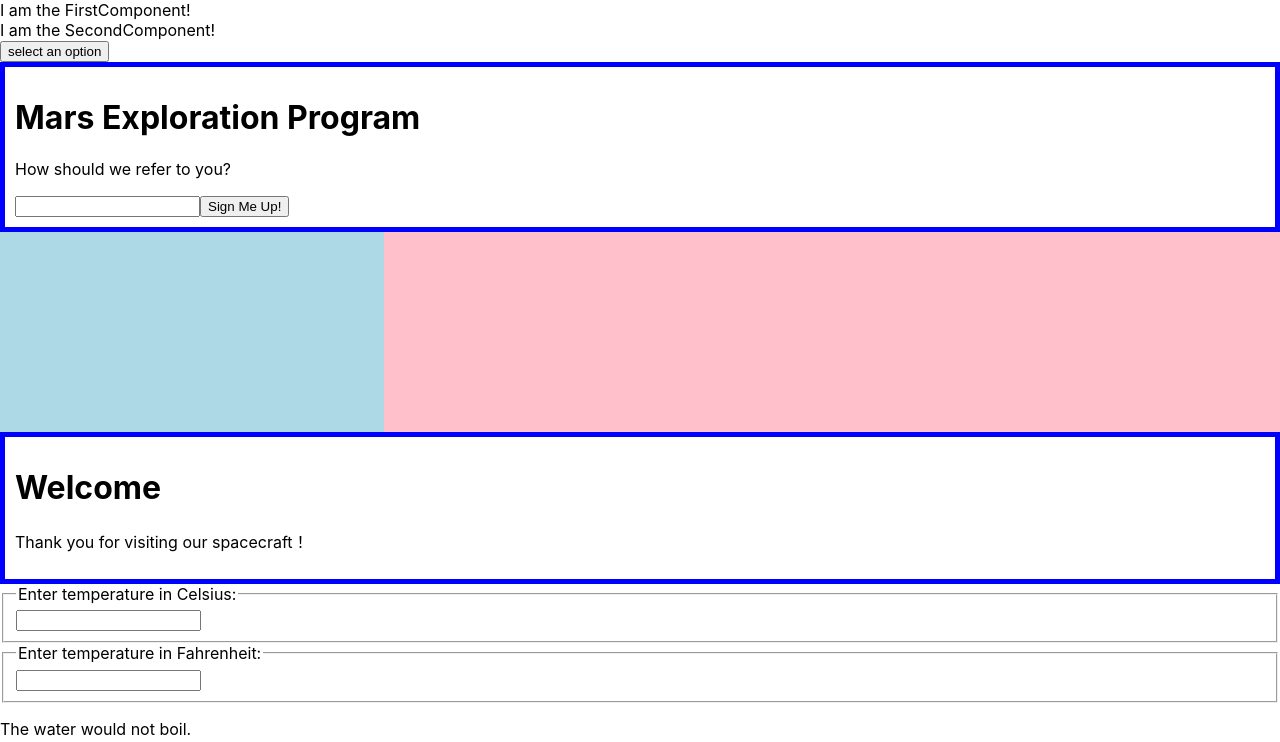
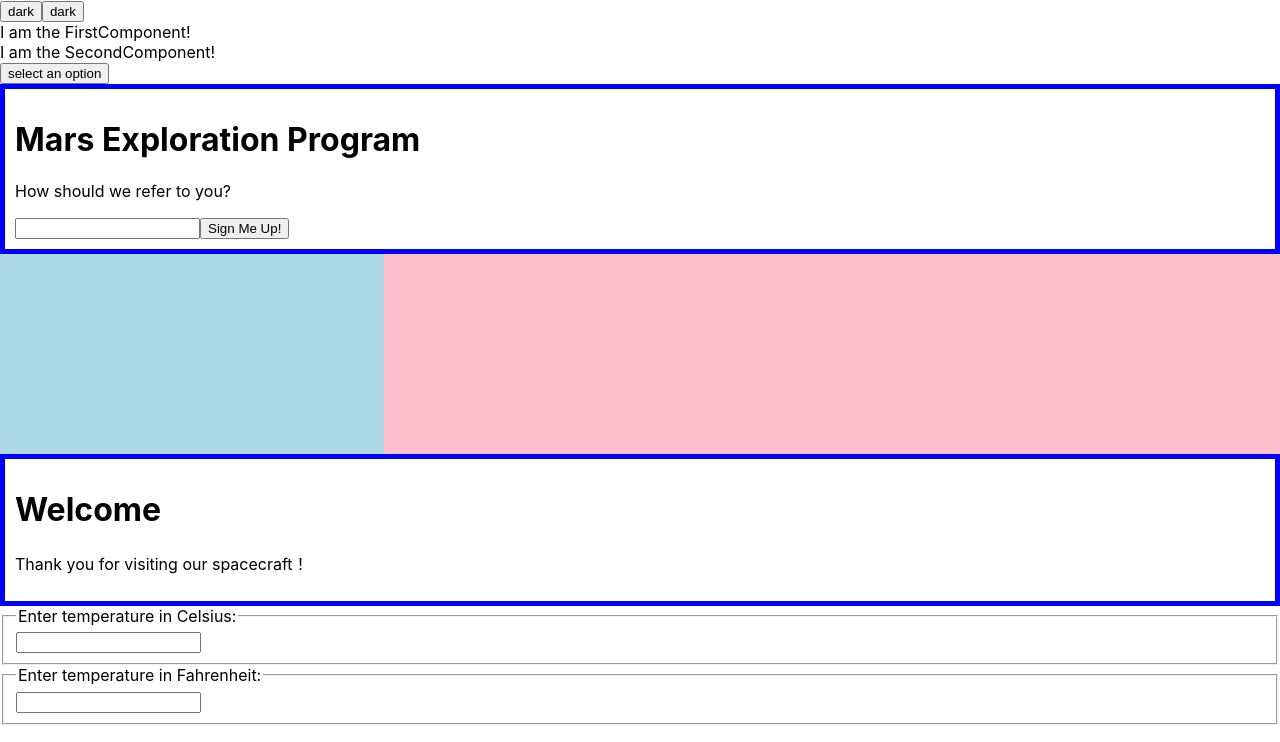
Before and after one commit to SitongHui/learnReact-1, a React (Create React App) app: page / in a window 1280 px wide. Shown: the top 742 px of the page. Built offline with nearby package versions, Linux system fonts and the light colour scheme.

Commit message:
高阶指引：context example 1

```diff
--- a/src/App.js
+++ b/src/App.js
@@ -21,6 +21,10 @@ import Contacts from './SplitPane/Contacts';
 import SignUpDialog from "./SignUpDialog/SignUpDialog";
 import BlurExample from "./senior/BlurExample/BlurExample";
 import MyComponent from "./senior/codeDivsion/MyComponent";
+import ToolBar from "./senior/ContextPractice/noUseContext/ToolBar";
+import Toolbar from "./senior/ContextPractice/useContext/Toolbar";
+
+import ThemeContext from './ctx';
 
 function TimeString() {
     return (
@@ -29,6 +33,7 @@ function TimeString() {
         </div>
     );
 }
+
 class App extends Component {
     constructor(props) {
         super(props);
@@ -84,6 +89,12 @@ class App extends Component {
 
         return (
             <>
+                <ThemeContext.Provider value="dark">
+                    <Toolbar />
+                </ThemeContext.Provider>
+
+                <ToolBar theme="dark"/>
+
                 <MyComponent />
 
                 <BlurExample />
--- /dev/null
+++ b/src/ctx.js
@@ -0,0 +1,8 @@
+import React, { useContext } from 'react';
+
+const ThemeContext = React.createContext('light');
+export default ThemeContext;
+
+export function useTheme () {
+    return useContext(ThemeContext);
+}
--- /dev/null
+++ b/src/senior/ContextPractice/noUseContext/ThemedButton.js
@@ -0,0 +1,14 @@
+import React, { Component } from 'react';
+
+class ThemedButton extends Component {
+    render() {
+        const { theme } = this.props;
+        return (
+            <>
+                <button>{theme}</button>
+            </>
+        )
+    }
+}
+
+export default ThemedButton;
--- /dev/null
+++ b/src/senior/ContextPractice/noUseContext/ToolBar.js
@@ -0,0 +1,15 @@
+import React, { Component } from 'react';
+import ThemedButton from "./ThemedButton";
+
+class ToolBar extends Component {
+    render() {
+        const { theme } = this.props;
+        return (
+            <>
+                <ThemedButton theme={theme}/>
+            </>
+        )
+    }
+}
+
+export default ToolBar;
--- /dev/null
+++ b/src/senior/ContextPractice/useContext/ThemeButton.js
@@ -0,0 +1,15 @@
+import React, { Component } from 'react';
+import ThemeContext from "../../../ctx";
+
+class ThemeButton extends Component {
+    static contextType = ThemeContext;
+    render() {
+        return (
+            <>
+                <button>{this.context}</button>
+            </>
+        )
+    }
+}
+
+export default ThemeButton;
--- /dev/null
+++ b/src/senior/ContextPractice/useContext/Toolbar.js
@@ -0,0 +1,14 @@
+import React, { Component } from 'react';
+import ThemeButton from "./ThemeButton";
+
+class Toolbar extends Component {
+    render() {
+        return (
+            <>
+                <ThemeButton />
+            </>
+        )
+    }
+}
+
+export default Toolbar;
```
